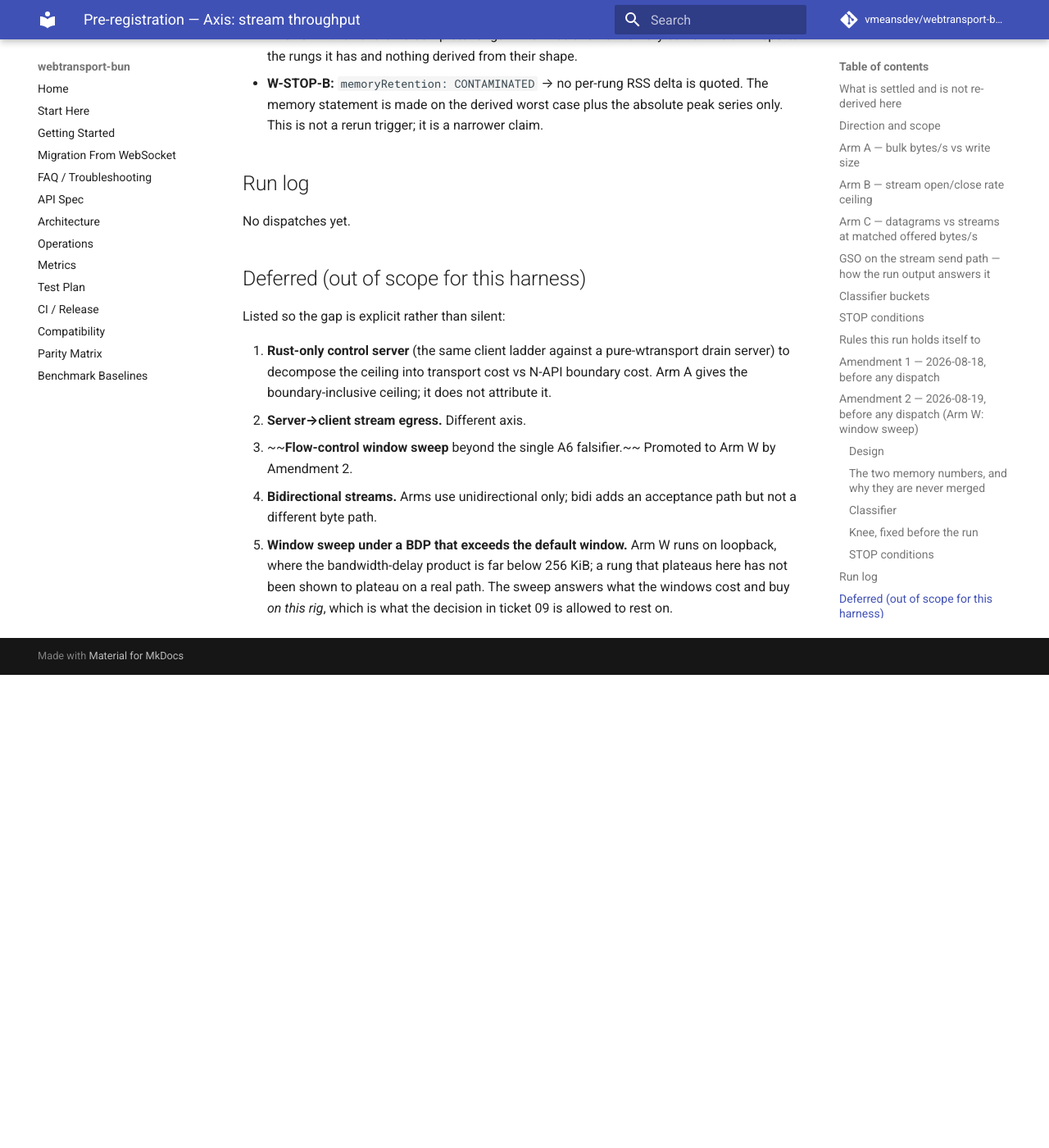
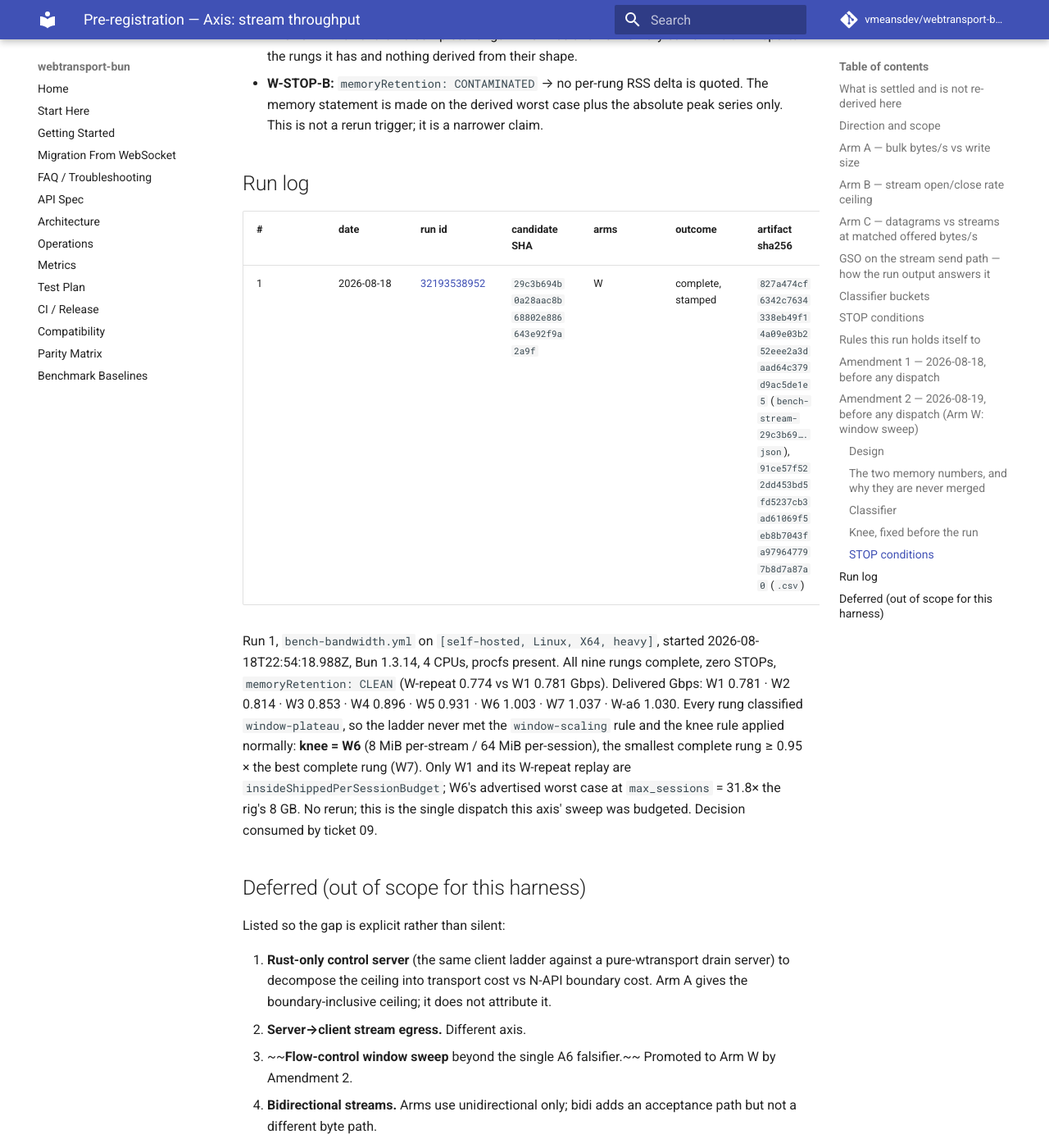
Before and after one commit to vmeansdev/webtransport-bun, an MkDocs documentation site: the page built from docs/research/preregistrations/stream-throughput.md, in a window 1280 px wide and 1400 px high, scrolled down 10375 px. Shown: the whole window at 82% size. Built offline with MkDocs 1.6.1 and Material for MkDocs 9.7.7, drawn with Linux system fonts in a browser that asks for light colours; comment, search, counter and statistics services are not loaded; before the commit the page ends 11198 px from its top, so only the background shows below that.

Commit message:
Log the window sweep dispatch against its pre-registration, so the run that decided the knee is on record with its id, candidate and artifact hashes.
Co-Authored-By: Claude Fable 5 <noreply@anthropic.com>
Claude-Session: https://claude.ai/code/session_01J6XgaCwKmiXs7S56nLNgbf

```diff
--- a/docs/research/preregistrations/stream-throughput.md
+++ b/docs/research/preregistrations/stream-throughput.md
@@ -380,7 +380,21 @@ Original STOP conditions 1 (generator saturation), 2 (host saturation), 3
 
 ## Run log
 
-No dispatches yet.
+| # | date | run id | candidate SHA | arms | outcome | artifact sha256 |
+|---|---|---|---|---|---|---|
+| 1 | 2026-08-18 | [32193538952](https://github.com/vmeansdev/webtransport-bun/actions/runs/32193538952) | `29c3b694b0a28aac8b68802e886643e92f9a2a9f` | W | complete, stamped | `827a474cf6342c7634338eb49f14a09e03b252eee2a3daad64c379d9ac5de1e5` (`bench-stream-29c3b69….json`), `91ce57f522dd453bd5fd5237cb3ad61069f5eb8b7043fa979647797b8d7a87a0` (`.csv`) |
+
+Run 1, `bench-bandwidth.yml` on `[self-hosted, Linux, X64, heavy]`, started
+2026-08-18T22:54:18.988Z, Bun 1.3.14, 4 CPUs, procfs present. All nine rungs
+complete, zero STOPs, `memoryRetention: CLEAN` (W-repeat 0.774 vs W1 0.781
+Gbps). Delivered Gbps: W1 0.781 · W2 0.814 · W3 0.853 · W4 0.896 · W5 0.931 ·
+W6 1.003 · W7 1.037 · W-a6 1.030. Every rung classified `window-plateau`, so
+the ladder never met the `window-scaling` rule and the knee rule applied
+normally: **knee = W6** (8 MiB per-stream / 64 MiB per-session), the smallest
+complete rung ≥ 0.95 × the best complete rung (W7). Only W1 and its W-repeat
+replay are `insideShippedPerSessionBudget`; W6's advertised worst case at
+`max_sessions` = 31.8× the rig's 8 GB. No rerun; this is the single dispatch
+this axis' sweep was budgeted. Decision consumed by ticket 09.
 
 ## Deferred (out of scope for this harness)
 
```
